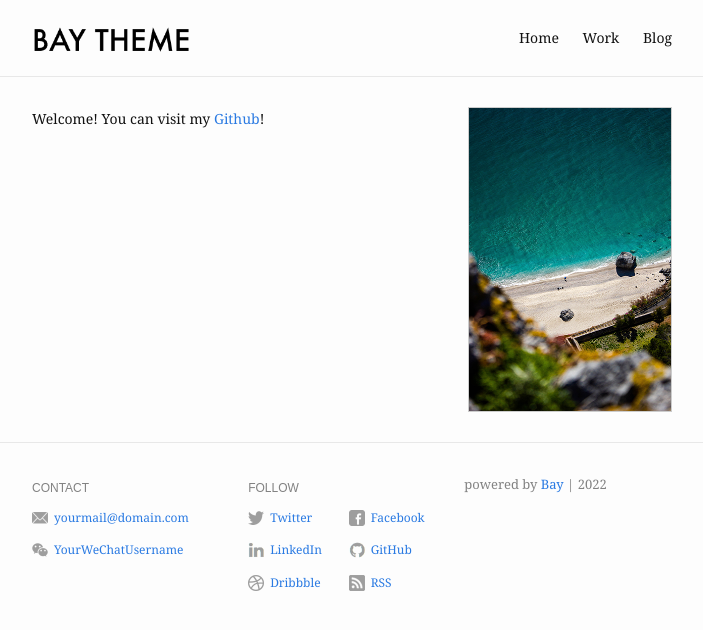
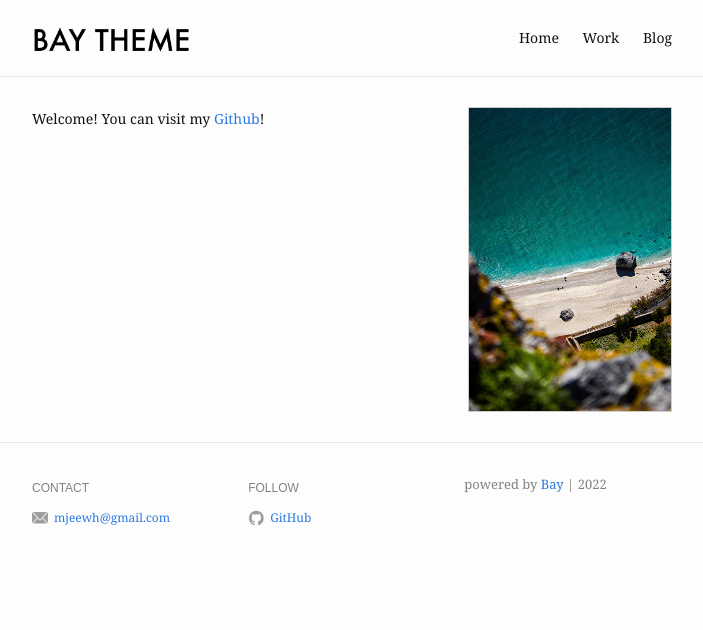
Before and after one commit to c-min-ji/c-min-ji.github.io, a Jekyll site: the page built from index.md, in a window 1280 px wide. Shown: the top 630 px of the page, without its empty margins (288-991 px from the left). Built offline with Jekyll 4.4.1, drawn with Linux system fonts in a browser that asks for light colours.

Commit message:
Update _config.yml

```diff
--- a/_config.yml
+++ b/_config.yml
@@ -20,25 +20,22 @@ footer:
   show_powered_by: true
   contact:
     - name: Email
-      value: yourmail@domain.com
-      link: mailto:yourmail@domain.com
-    - name: WeChat
-      value: YourWeChatUsername
-      link: "#"
+      value: mjeewh@gmail.com
+      link: mailto:mjeewh@gmail.com
   follow:
-    - name: Twitter
-      link: http://twitter.com/YourTwitterUsername
-      username: "@YourTwitterUsername"
-    - name: Facebook
-      link: http://facebook.com/YourFacebookUsername
-    - name: LinkedIn
-      link: http://linkedin.com/in/YourLinkedInUsername
+#     - name: Twitter
+#       link: http://twitter.com/YourTwitterUsername
+#       username: "@YourTwitterUsername"
+#     - name: Facebook
+#       link: http://facebook.com/YourFacebookUsername
+#     - name: LinkedIn
+#       link: http://linkedin.com/in/YourLinkedInUsername
     - name: GitHub
-      link: http://github.com/YourGitHubUsername
-    - name: Dribbble
-      link: https://dribbble.com/YourDribbbleUsername
-    - name: RSS
-      link: /feed.xml
+      link: http://github.com/c-min-ji
+#     - name: Dribbble
+#       link: https://dribbble.com/YourDribbbleUsername
+#     - name: RSS
+#       link: /feed.xml
 
 # Build settings
 markdown: kramdown
```
